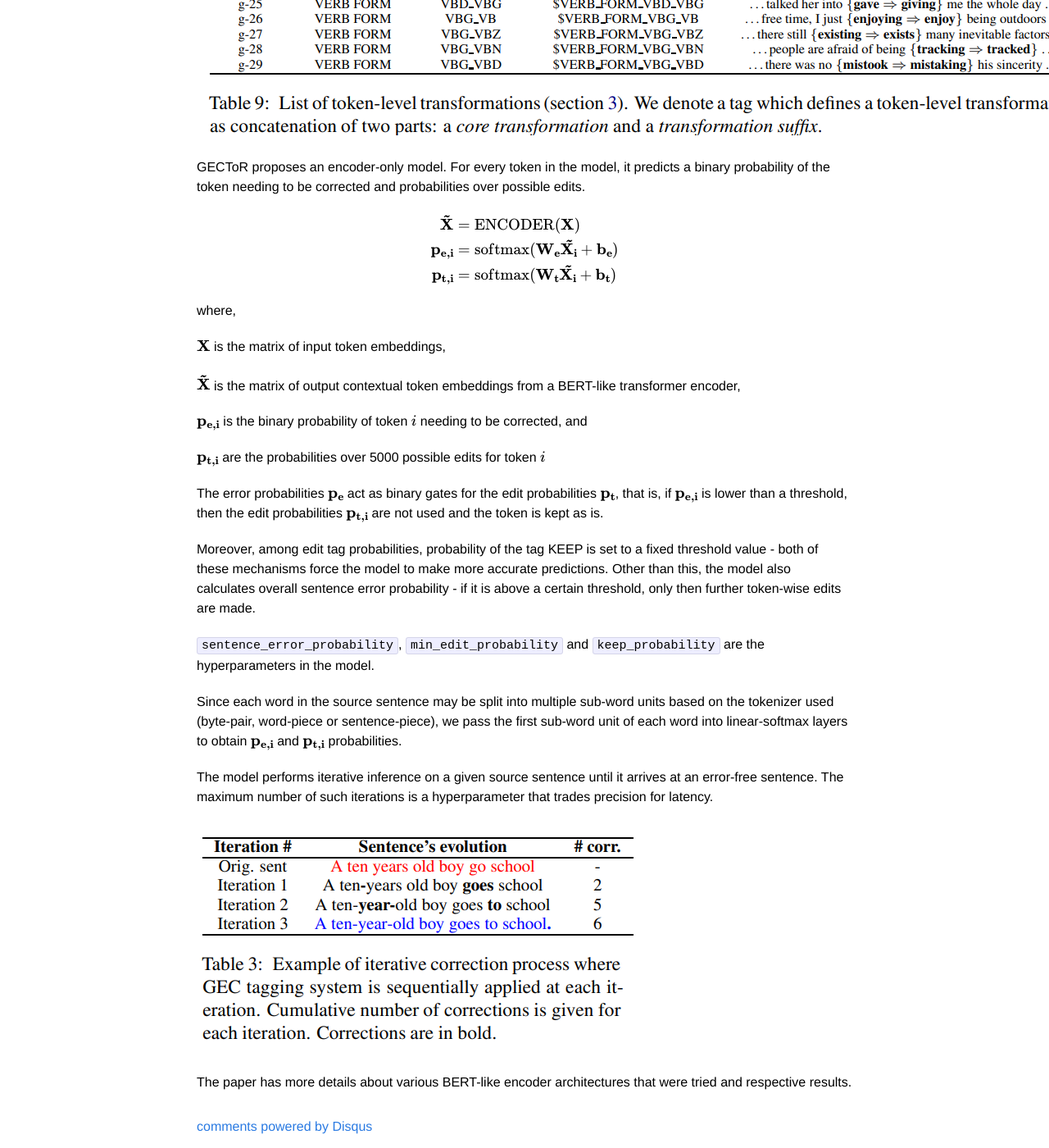
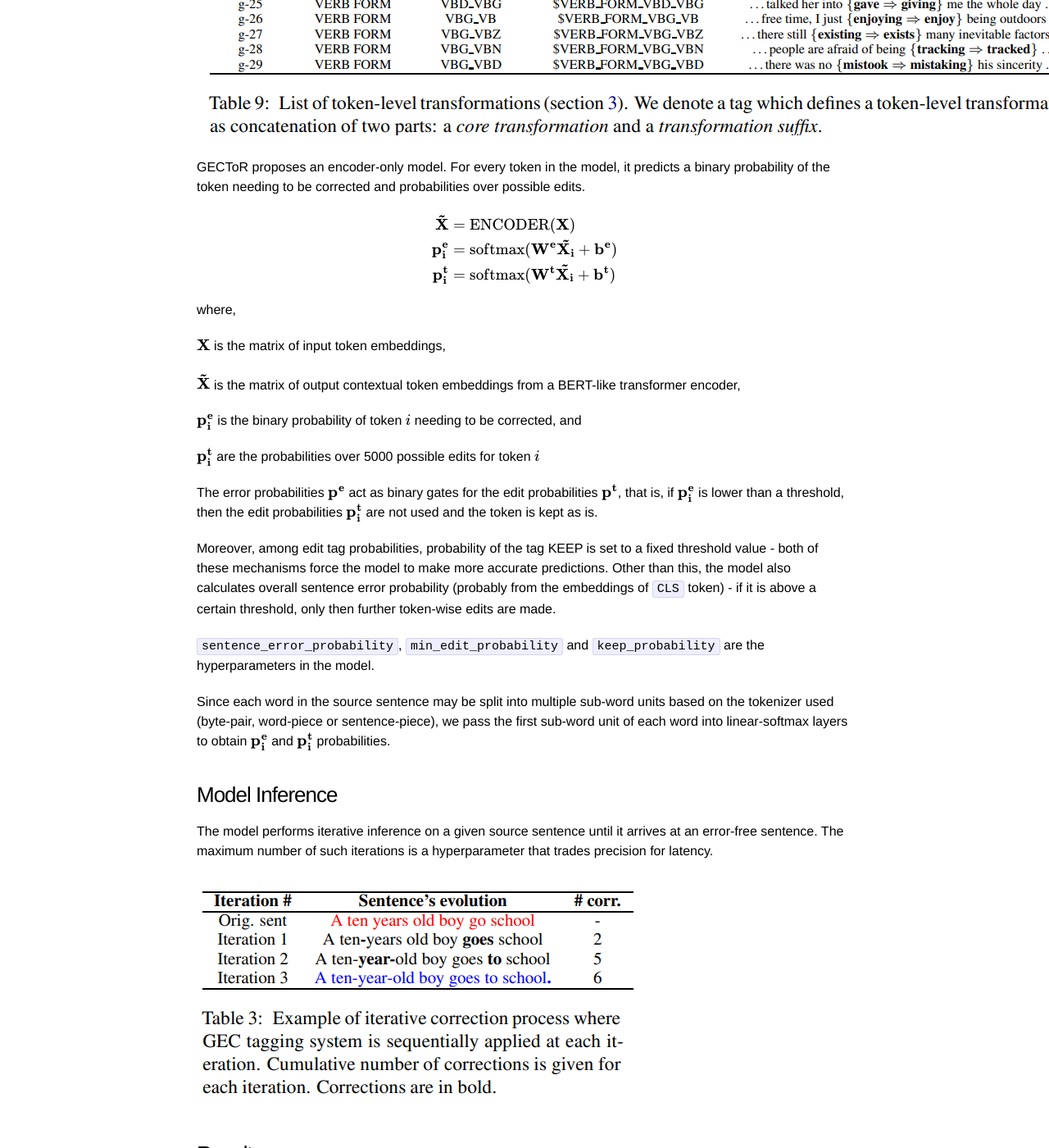
Before and after one commit to abhinavkulkarni/abhinavkulkarni.github.io, a Jekyll site: the page built from _posts/2022-12-07-GEC-by-Grammarly.md, in a window 1280 px wide and 1400 px high, scrolled down 2863 px. Shown: the whole window at 82% size. Built offline with Jekyll 4.4.1, drawn with Linux system fonts in a browser that asks for light colours; formulas are drawn with MathJax 3; comment, search, counter and statistics services are not loaded; some of the changed text lies outside the part shown.

Commit message:
Added Gector model blog post

```diff
--- a/_posts/2022-12-07-GEC-by-Grammarly.md
+++ b/_posts/2022-12-07-GEC-by-Grammarly.md
@@ -60,7 +60,7 @@ $$
 ### GECToR Model by Grammarly
 
 Neural Machine Translation (NMT)-based approaches have become
-the preferred method for GEC. NMT proposes to solve GEC task by learning the maping between _source sentence_ → _target sentence_ where the target sentence is the one with the errors corrected. However, they suffer from
+the preferred method for GEC. NMT proposes to solve GEC task by learning the maping between _source sentence_ → ^target sentence_ where the target sentence is the one with the errors corrected. However, they suffer from
 1. the lack of training data as NMT encoder-decoder models have higher representation capacity than encoder-only models, and
 2. slow inference speeds.
 
@@ -106,8 +106,8 @@ GECToR proposes an encoder-only model. For every token in the model, it predicts
 $$
 \begin{aligned}
 \mathbf{\tilde{X}} &= \text{ENCODER}(\mathbf{X}) \\
-\mathbf{p_{e,i}} &= \text{softmax}(\mathbf{W_e} \mathbf{\tilde{X_i}} + \mathbf{b_e}) \\
-\mathbf{p_{t,i}} &= \text{softmax}(\mathbf{W_t} \mathbf{\tilde{X_i}} + \mathbf{b_t}) \\
+\mathbf{p^e_i} &= \text{softmax}(\mathbf{W^e} \mathbf{\tilde{X_i}} + \mathbf{b^e}) \\
+\mathbf{p^t_i} &= \text{softmax}(\mathbf{W^t} \mathbf{\tilde{X_i}} + \mathbf{b^t}) \\
 \end{aligned}
 $$
 
@@ -117,23 +117,27 @@ where,
 
 $\mathbf{\tilde{X}}$ is the matrix of output contextual token embeddings from a BERT-like transformer encoder,
 
-$\mathbf{p_{e,i}}$ is the binary probability of token $i$ needing to be corrected, and
+$\mathbf{p^e_i}$ is the binary probability of token $i$ needing to be corrected, and
 
-$\mathbf{p_{t,i}}$ are the probabilities over 5000 possible edits for token $i$
+$\mathbf{p^t_i}$ are the probabilities over 5000 possible edits for token $i$
 
-The error probabilities $\mathbf{p_e}$ act as binary gates for the edit probabilities $\mathbf{p_t}$, that is, if $\mathbf{p_{e,i}}$ is lower than a threshold, then the edit probabilities $\mathbf{p_{t,i}}$ are not used and the token is kept as is.
+The error probabilities $\mathbf{p^e}$ act as binary gates for the edit probabilities $\mathbf{p^t}$, that is, if $\mathbf{p^e_i}$ is lower than a threshold, then the edit probabilities $\mathbf{p^t_i}$ are not used and the token is kept as is.
 
-Moreover, among edit tag probabilities, probability of the tag KEEP is set to a fixed threshold value - both of these mechanisms force the model to make more accurate predictions. Other than this, the model also calculates overall sentence error probability - if it is above a certain threshold, only then further token-wise edits are made.
+Moreover, among edit tag probabilities, probability of the tag KEEP is set to a fixed threshold value - both of these mechanisms force the model to make more accurate predictions. Other than this, the model also calculates overall sentence error probability (probably from the embeddings of `CLS` token) - if it is above a certain threshold, only then further token-wise edits are made.
 
 `sentence_error_probability`, `min_edit_probability` and `keep_probability` are the hyperparameters in the model.
 
-Since each word in the source sentence may be split into multiple sub-word units based on the tokenizer used (byte-pair, word-piece or sentence-piece), we pass the first sub-word unit of each word into linear-softmax layers to obtain $\mathbf{p_{e,i}}$ and $\mathbf{p_{t,i}}$ probabilities.
+Since each word in the source sentence may be split into multiple sub-word units based on the tokenizer used (byte-pair, word-piece or sentence-piece), we pass the first sub-word unit of each word into linear-softmax layers to obtain $\mathbf{p^e_i}$ and $\mathbf{p^t_i}$ probabilities.
+
+### Model Inference
 
 The model performs iterative inference on a given source sentence until it arrives at an error-free sentence. The maximum number of such iterations is a hyperparameter that trades precision for latency.
 
 ![gector-inference]
 
-The paper has more details about various BERT-like encoder architectures that were tried and respective results.
+### Results
+
+The paper has more details about various BERT-like encoder architectures (BERT, XLNet, RoBERTa, etc.) that were tried and their respective results.
 
 [GEC paper]: https://arxiv.org/abs/2005.12592
 [Text simplification paper]: https://arxiv.org/abs/2103.05070
```
